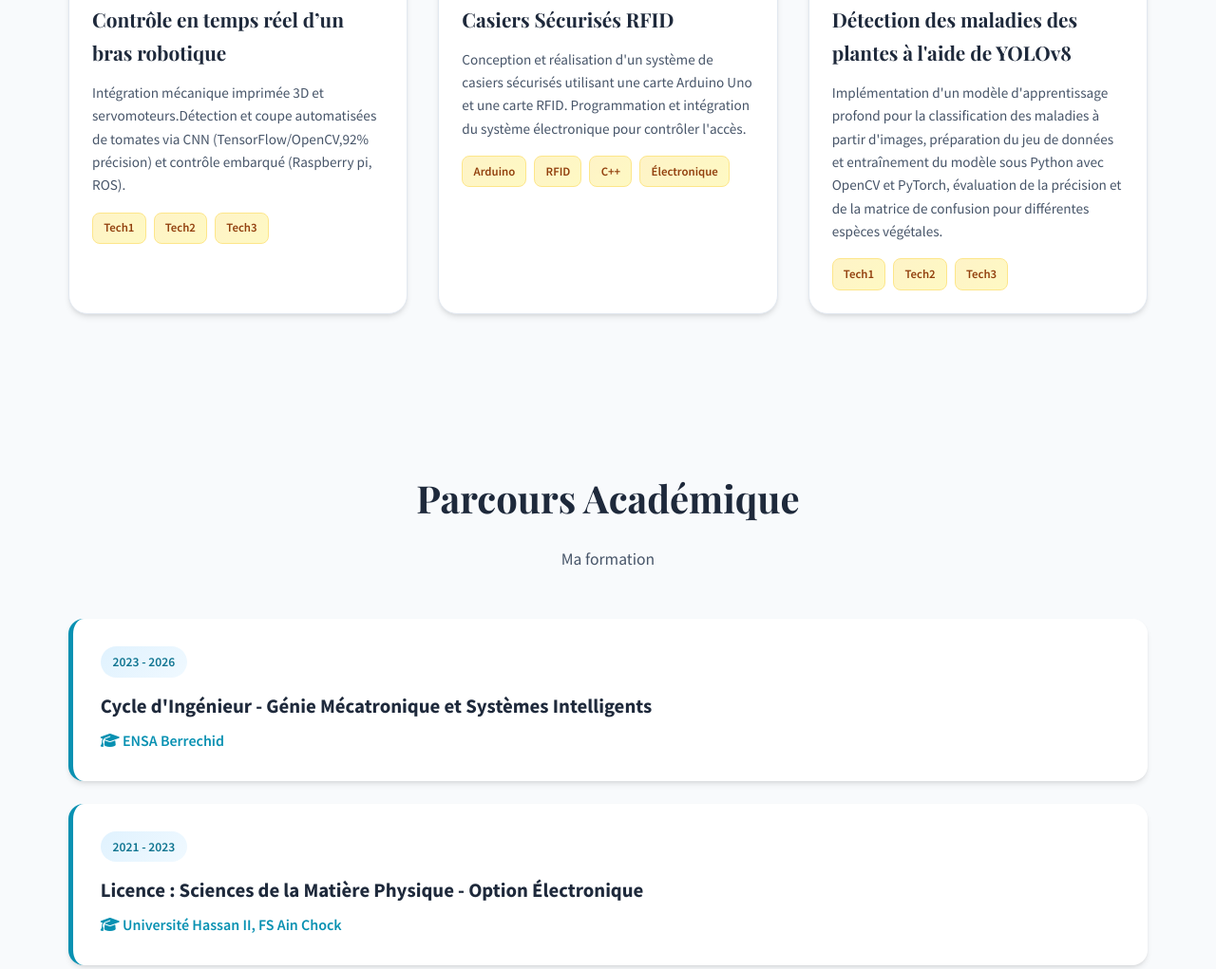
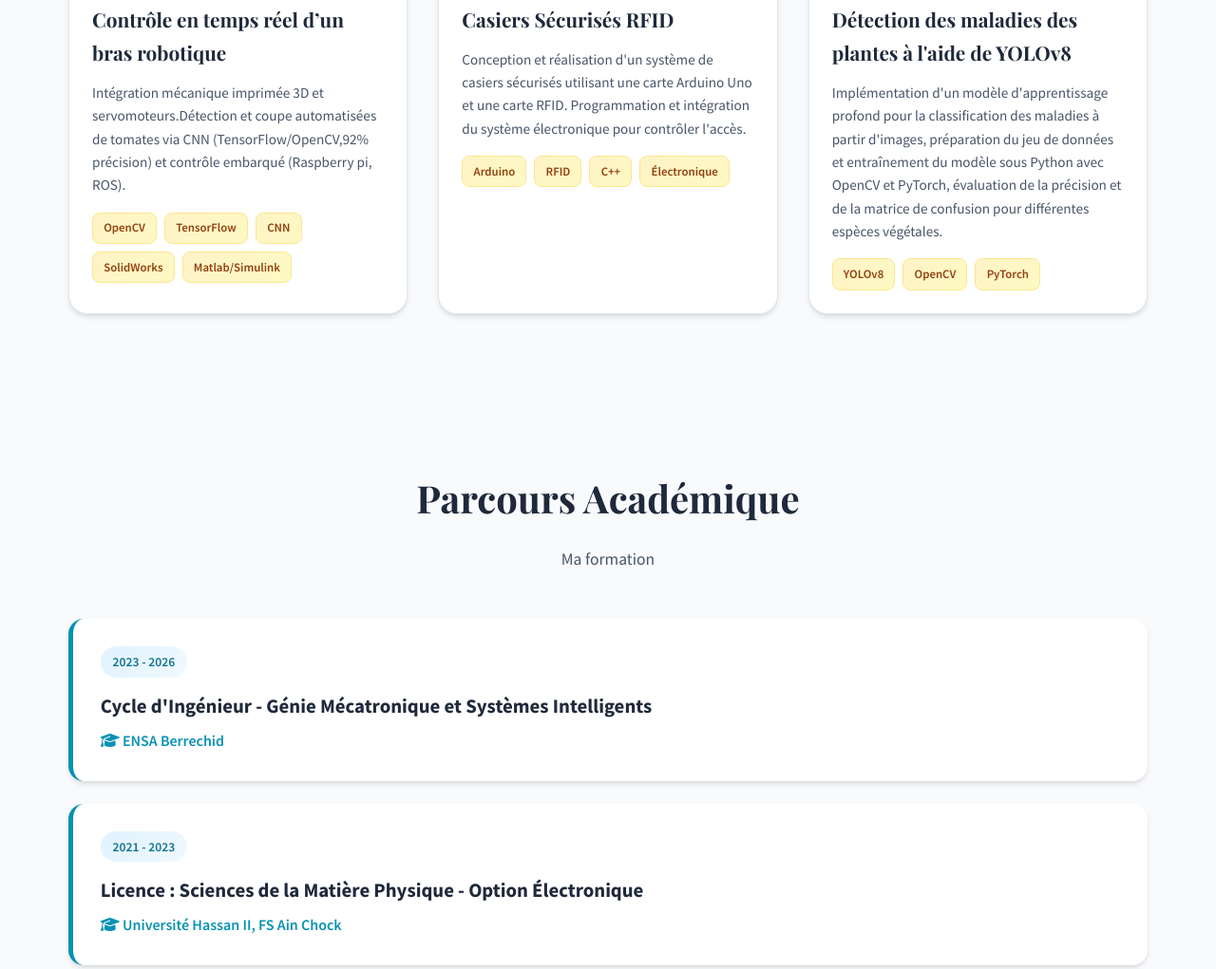
Before and after one commit to youness-ouhaddou/portfolio-PFE-Youness-Ouhaddou, a plain HTML site: page index.html in a window 1280 px wide. Shown: the part 3706-4727 px from the top of the page at 95% size. Drawn offline with nearby package versions, Linux system fonts and the light colour scheme.

Commit message:
Update project technologies in index.html

```diff
--- a/index.html
+++ b/index.html
@@ -1192,9 +1192,11 @@
                         Intégration mécanique imprimée 3D et servomoteurs.Détection et coupe automatisées de tomates via CNN (TensorFlow/OpenCV,92% précision) et contrôle embarqué (Raspberry pi, ROS).
                     </p>
                     <div class="project-tech">
-                        <span>Tech1</span>
-                        <span>Tech2</span>
-                        <span>Tech3</span>
+                        <span>OpenCV</span>
+                        <span>TensorFlow</span>
+                        <span>CNN</span>
+                        <span>SolidWorks</span>
+                        <span>Matlab/Simulink</span>
                     </div>
                 </div>
             </div>
@@ -1229,9 +1231,9 @@
                         Implémentation d'un modèle d'apprentissage profond pour la classification des maladies à partir d'images, préparation du jeu de données et entraînement du modèle sous Python avec OpenCV et PyTorch, évaluation de la précision et de la matrice de confusion pour différentes espèces végétales.
                     </p>
                     <div class="project-tech">
-                        <span>Tech1</span>
-                        <span>Tech2</span>
-                        <span>Tech3</span>
+                        <span>YOLOv8</span>
+                        <span>OpenCV</span>
+                        <span>PyTorch</span>
                     </div>
                 </div>
             </div>
```
